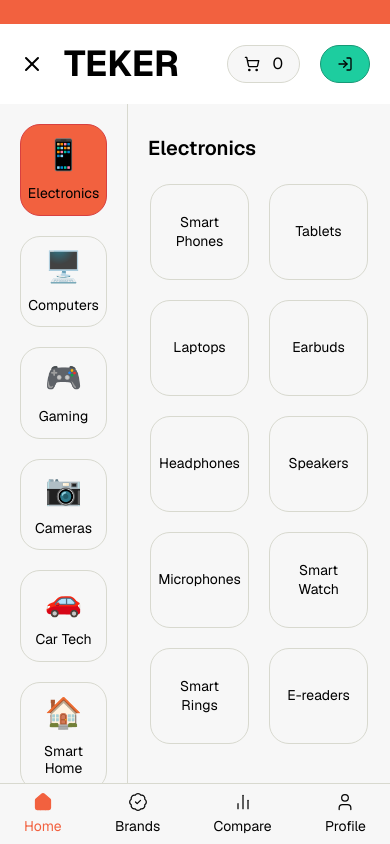
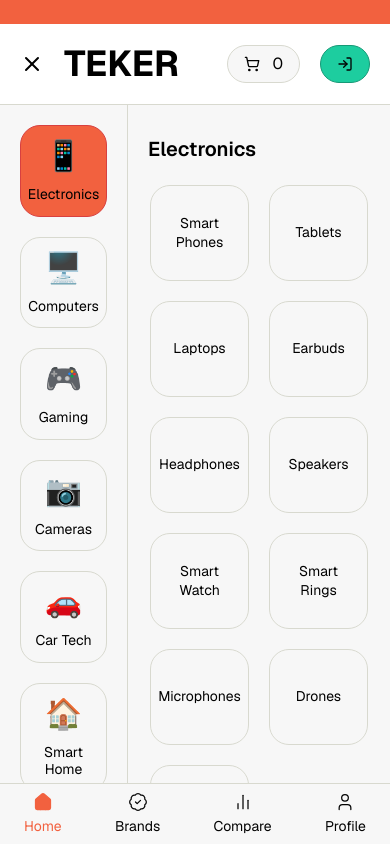
Before and after one commit to tejxsmore/teker, a Next.js app: page / in a window 390 px wide. Both pictures are taken after a click on the element 32 px from the left and 64 px from the top of the page. Shown: the top 844 px of the page. Built offline with nearby package versions, Linux system fonts and the light colour scheme; no server answers.

Commit message:
Issues fixed

```diff
--- a/src/components/navbar/NavMenu.tsx
+++ b/src/components/navbar/NavMenu.tsx
@@ -10,7 +10,7 @@
     name: "Electronics",
     img: "📱",
     subItems: ["Smart Phones", "Tablets", "Laptops", "Earbuds","Headphones",
-      "Speakers", "Microphones", "Smart Watch", "Smart Rings", "E-readers"]
+    "Speakers", "Smart Watch", "Smart Rings", "Microphones", "Drones", "E-readers"]
   },
   {
     name: "Computers",
@@ -39,7 +39,7 @@
   {
     name: "Smart Home",
     img:"🏠",
-    subItems: ["Smart Assistants", "Smart Security","Routers & Modems",
+    subItems: ["Smart Assistants", "Home Audio", "Smart Security","Routers & Modems",
     "Smart Lights", "Smart Plugs", ]
   },
   {
@@ -52,7 +52,7 @@
     name: "Accessory",
     img:"🔌",
     subItems: ["Chargers", "Phone Cases", "Screen Protectors", "Laptop bags",
-    "Camera Bags", "Charging Cables", "Power Banks", "Wireless Chargers"]
+    "Camera Bags", "Charging Cables", "Power Banks", "Wireless Chargers", "Screen Cleaners"]
   },
 ]
 
@@ -102,17 +102,17 @@
             />
 
             <motion.div
-              className="fixed left-0 mt-7 w-full bg-[#F7F7F7] dark:bg-[#1f1f23] z-40 pb-22 md:pb-0"
+              className="fixed left-0 mt-7 w-full bg-[#F7F7F7] dark:bg-[#1f1f23] z-40"
               style={{ top: `${menuTop}px`, height: `calc(100vh - ${menuTop}px)` }}
               initial={{ opacity: 0 }}
               animate={{ opacity: 1 }}
               exit={{ opacity: 0 }}
               transition={{ duration: 0.3 }}
             >
-              <div className="flex h-full">
+              <div className="border-t border-[#D8D9CF] dark:border-[#404258] flex h-full">
 
                 <div className="w-32 bg-[#F7F7F7] dark:bg-[#1f1f23] overflow-y-auto
-                  border-r border-[#D8D9CF] dark:border-[#404258] p-5 space-y-5">
+                  border-r border-[#D8D9CF] dark:border-[#404258] p-5 space-y-5 pb-32">
                   {categories.map((cat) => (
                     <button
                       key={cat.name}
@@ -130,7 +130,7 @@
                 </div>
 
 
-                <div className="flex-1 p-5 overflow-y-auto space-y-5">
+                <div className="flex-1 p-5 overflow-y-auto space-y-5 pb-32">
                   <h2 className="text-xl font-semibold pt-2.5">{selectedCategory.name}</h2>
 
                   <div className="flex flex-wrap -m-2">
```
